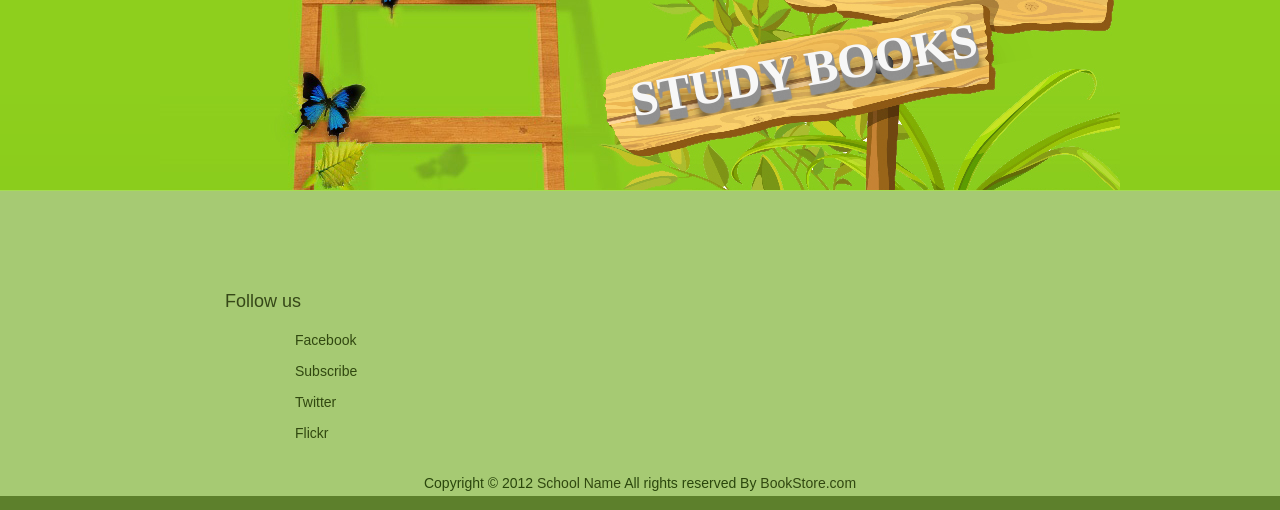
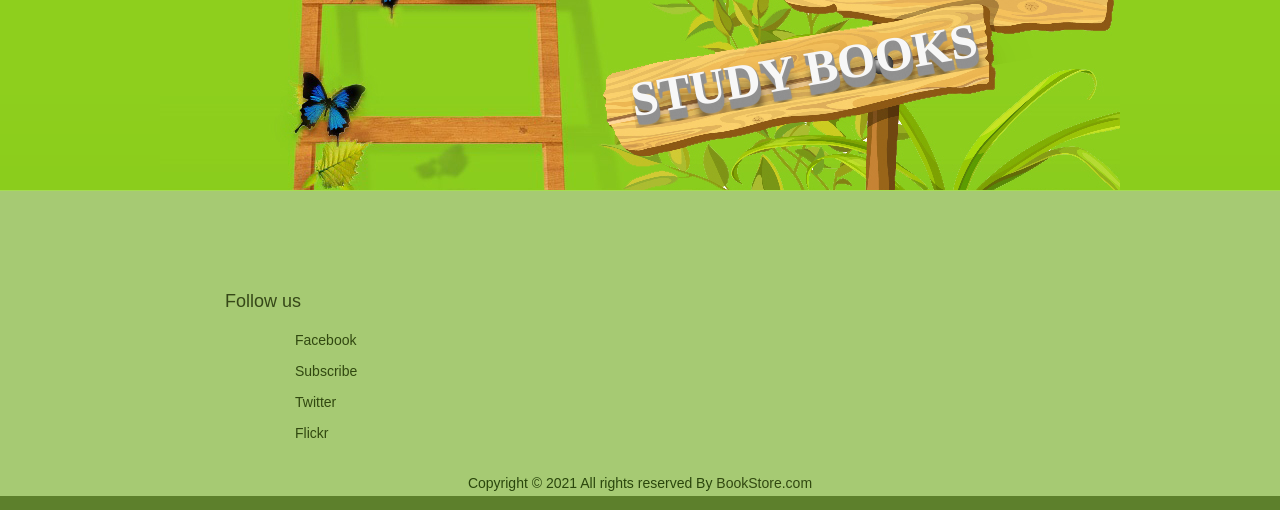
Before and after one commit to lohitlk/c-final-assesment, a plain HTML site: page index.html in a window 1280 px wide. Shown: the part 700-1210 px from the top of the page. Drawn offline with Linux system fonts and the light colour scheme; a web font is replaced by a local one.

Commit message:
new update

```diff
--- a/index.html
+++ b/index.html
@@ -47,7 +47,7 @@
         <a href="#" class="twitter">Twitter</a> <a href="#" class="flicker">Flickr</a> </div>
 
     </div>
-    <p class="footnote">Copyright &copy; 2012 <a href="#">School Name</a> All rights reserved By <a target="_blank"
+    <p class="footnote">Copyright &copy; 2021 <a href="#"></a> All rights reserved By <a target="_blank"
         href="">BookStore.com</a></p>
   </div>
 </body>
```
